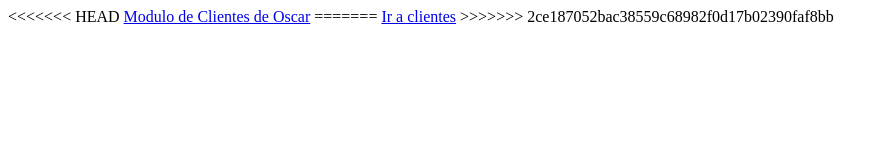
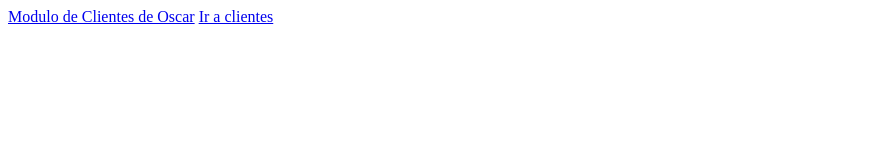
Before and after one commit to kasolopera1007/dojo_gitflow, a plain HTML site: page index.html in a window 1280 px wide. Shown: the whole page, without its empty margins (0-889 px from the left). Drawn offline with Linux system fonts and the light colour scheme.

Commit message:
referencia a productos 3

```diff
--- a/index.html
+++ b/index.html
@@ -1,9 +1,7 @@
 <html>
-<<<<<<< HEAD
 
 <a href="./produtos.html">Modulo de Clientes de Oscar</a>
 
-=======
 <a href="./clientes.html>">Ir a clientes</a>
->>>>>>> 2ce187052bac38559c68982f0d17b02390faf8bb
+
 </html>
```
